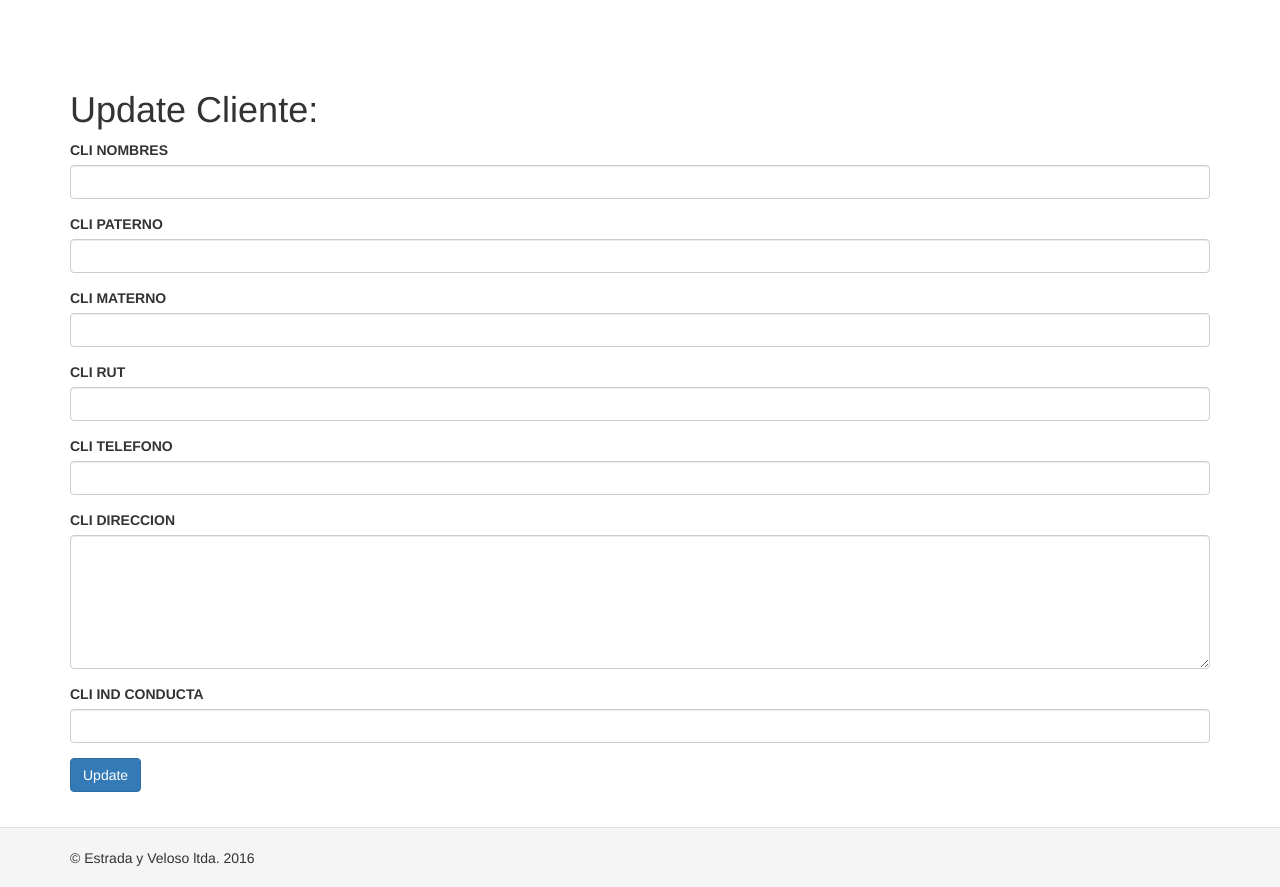
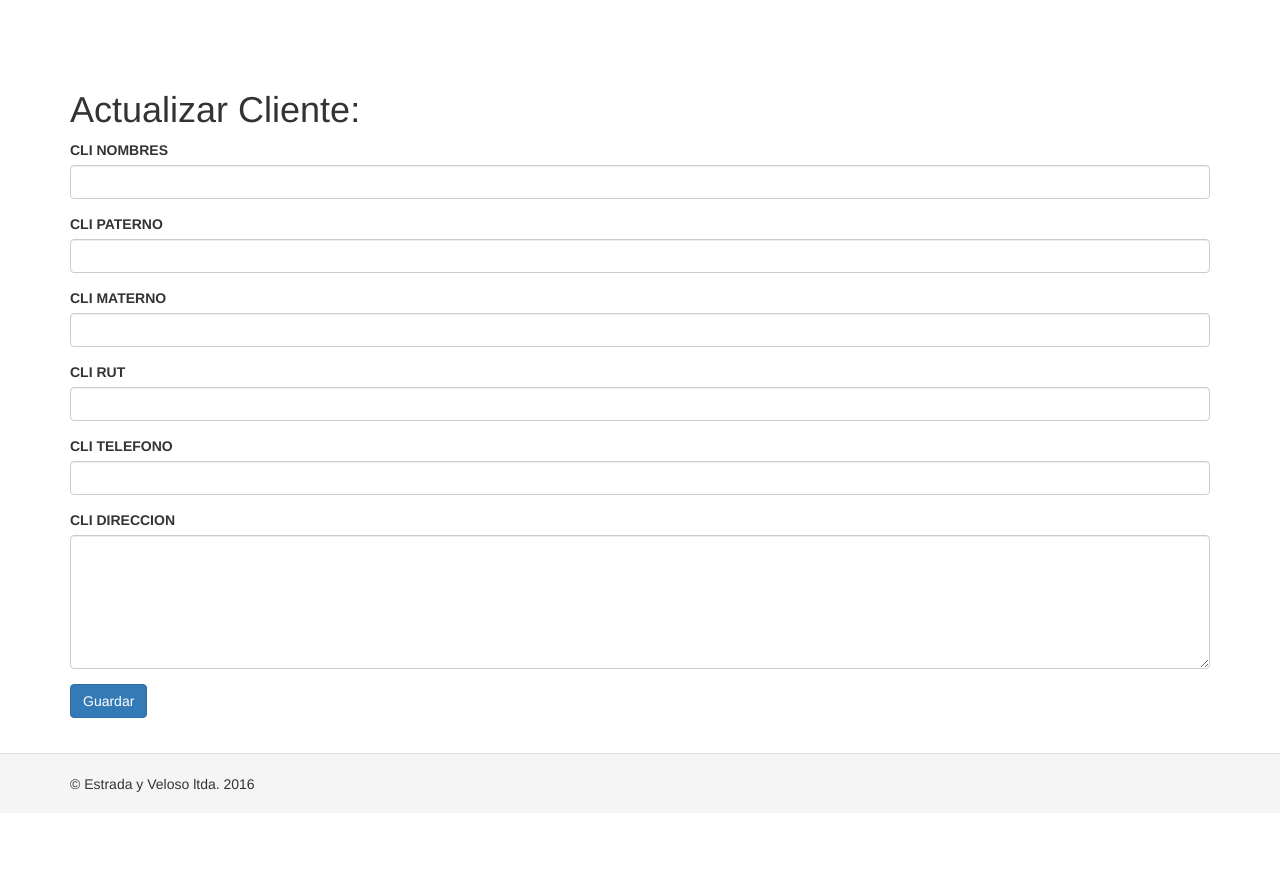
Before and after one commit to MSaez/EyV, a Yii app: template views/cliente/update.php in a window 1280 px wide. After the commit the page ends 813 px from the top, so only its background shows below. Run offline with PHP 8.4 and a stand-in for Yii, Linux system fonts and the light colour scheme; the template is opened without the code that fills it, so the values that code supplies are empty; form fields are guessed from the names that the template uses; some libraries are stand-ins or nearby versions.

Commit message:
Modificaciones a CRUD de Clientes

```diff
--- a/views/cliente/_form.php
+++ b/views/cliente/_form.php
@@ -24,10 +24,9 @@ use yii\widgets\ActiveForm;
 
     <?= $form->field($model, 'CLI_DIRECCION')->textarea(['rows' => 6]) ?>
 
-    <?= $form->field($model, 'CLI_IND_CONDUCTA')->textInput(['maxlength' => true]) ?>
 
     <div class="form-group">
-        <?= Html::submitButton($model->isNewRecord ? 'Create' : 'Update', ['class' => $model->isNewRecord ? 'btn btn-success' : 'btn btn-primary']) ?>
+        <?= Html::submitButton($model->isNewRecord ? 'Guardar' : 'Guardar', ['class' => $model->isNewRecord ? 'btn btn-success' : 'btn btn-primary']) ?>
     </div>
 
     <?php ActiveForm::end(); ?>
--- a/views/cliente/create.php
+++ b/views/cliente/create.php
@@ -6,7 +6,7 @@ use yii\helpers\Html;
 /* @var $this yii\web\View */
 /* @var $model app\models\Cliente */
 
-$this->title = 'Create Cliente';
+$this->title = 'Nuevo Cliente';
 $this->params['breadcrumbs'][] = ['label' => 'Clientes', 'url' => ['index']];
 $this->params['breadcrumbs'][] = $this->title;
 ?>
--- a/views/cliente/index.php
+++ b/views/cliente/index.php
@@ -16,7 +16,7 @@ $this->params['breadcrumbs'][] = $this->title;
     <?php // echo $this->render('_search', ['model' => $searchModel]); ?>
 
     <p>
-        <?= Html::a('Create Cliente', ['create'], ['class' => 'btn btn-success']) ?>
+        <?= Html::a('Nuevo Cliente', ['create'], ['class' => 'btn btn-success']) ?>
     </p>
     <?= GridView::widget([
         'dataProvider' => $dataProvider,
@@ -24,11 +24,10 @@ $this->params['breadcrumbs'][] = $this->title;
         'columns' => [
             ['class' => 'yii\grid\SerialColumn'],
 
-            'CLI_ID',
+            'CLI_RUT',
             'CLI_NOMBRES',
             'CLI_PATERNO',
             'CLI_MATERNO',
-            'CLI_RUT',
             // 'CLI_TELEFONO',
             // 'CLI_DIRECCION:ntext',
             // 'CLI_IND_CONDUCTA',
--- a/views/cliente/update.php
+++ b/views/cliente/update.php
@@ -5,10 +5,10 @@ use yii\helpers\Html;
 /* @var $this yii\web\View */
 /* @var $model app\models\Cliente */
 
-$this->title = 'Update Cliente: ' . $model->CLI_ID;
+$this->title = 'Actualizar Cliente: ' . $model->CLI_RUT;
 $this->params['breadcrumbs'][] = ['label' => 'Clientes', 'url' => ['index']];
-$this->params['breadcrumbs'][] = ['label' => $model->CLI_ID, 'url' => ['view', 'id' => $model->CLI_ID]];
-$this->params['breadcrumbs'][] = 'Update';
+$this->params['breadcrumbs'][] = ['label' => $model->CLI_RUT, 'url' => ['view', 'id' => $model->CLI_ID]];
+$this->params['breadcrumbs'][] = 'Actualizar';
 ?>
 <div class="cliente-update">
 
```
Also changed, not shown: models/Cliente.php (+8 -8 lines).
